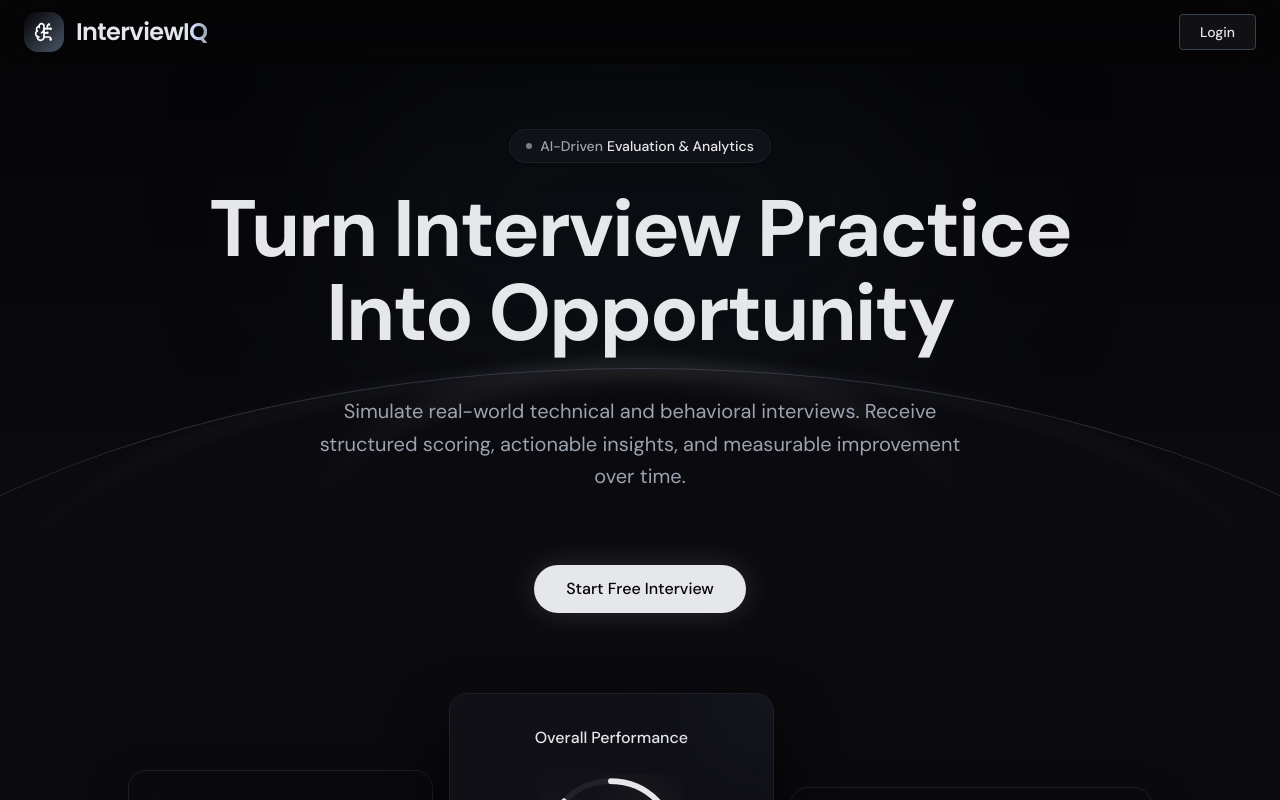
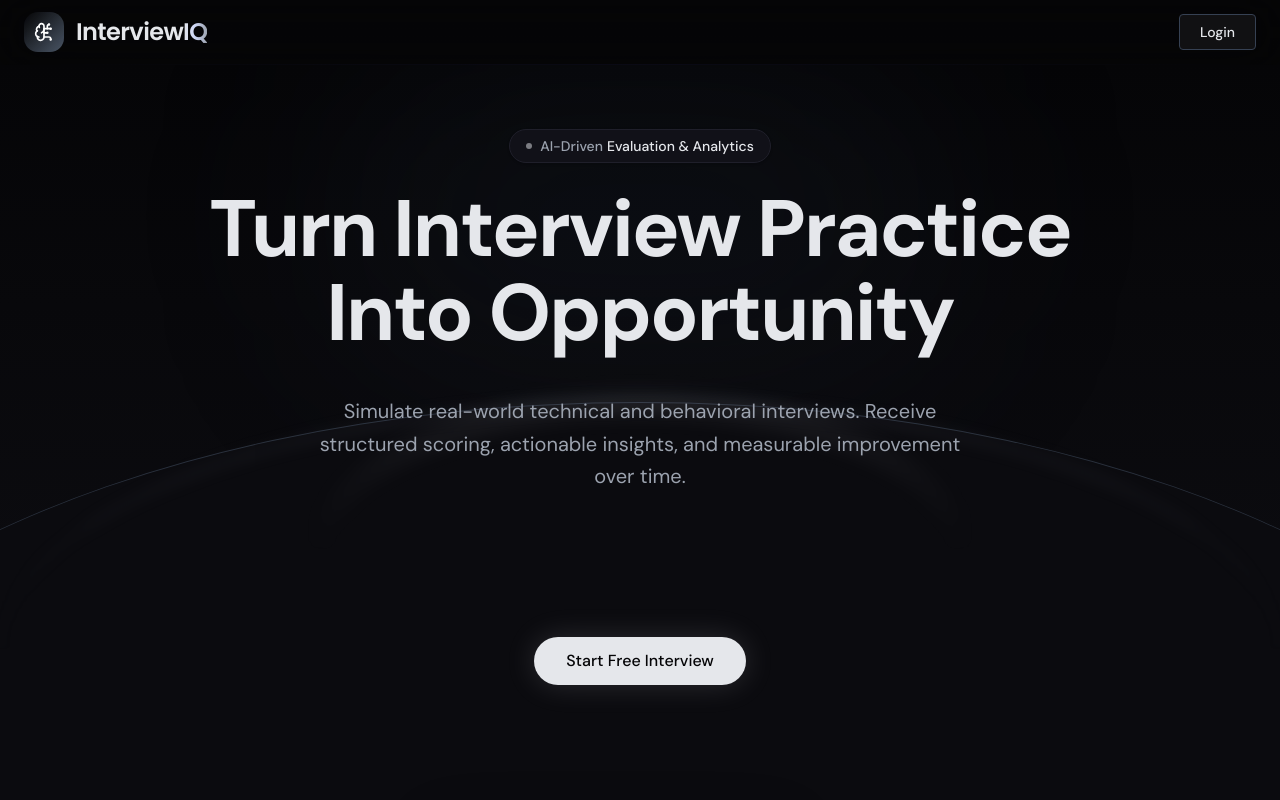
Before and after one commit to Himanshuazad03/InterviewIQ, a Next.js app: page / in a window 1280 px wide. Shown: the top 800 px of the page. Built offline with nearby package versions, Linux system fonts and the light colour scheme; no server answers.

Commit message:
updated hero section

```diff
--- a/src/components/landing/HeroSection.tsx
+++ b/src/components/landing/HeroSection.tsx
@@ -21,9 +21,7 @@ export function HeroSection() {
               aria-hidden="true"
             />
             AI-Driven{" "}
-              <span className="text-[#E5E7EB] ml-1">
-                Evaluation & Analytics
-              </span>
+            <span className="text-[#E5E7EB] ml-1">Evaluation & Analytics</span>
           </div>
           <h1 className="text-4xl sm:text-6xl lg:text-[5rem] font-bold leading-[1.05] tracking-tight text-[#E5E7EB] pb-2 text-center max-w-4xl">
             Turn Interview Practice{" "}
@@ -32,17 +30,17 @@ export function HeroSection() {
 
           <p className="text-lg sm:text-xl text-[#9CA3AF] leading-relaxed max-w-2xl font-normal mt-2">
             Simulate real-world technical and behavioral interviews. Receive
-              structured scoring, actionable insights, and measurable
-              improvement over time.
+            structured scoring, actionable insights, and measurable improvement
+            over time.
           </p>
         </div>
 
-          <div className="w-full flex justify-center mt-32 sm:mt-18 mb-12 relative z-20 animate-in fade-in slide-in-from-bottom-8 duration-700 delay-150 fill-mode-both">
-            <div className="flex flex-col sm:flex-row gap-4 w-full sm:w-auto">
-              <Link href="/dashboard/interviews" className="w-full sm:w-auto">
+        <div className="w-full flex justify-center items-center mt-32 sm:mt-18 mb-12 relative z-20 animate-in fade-in slide-in-from-bottom-8 duration-700 delay-150 fill-mode-both">
+          <div className="w-full flex justify-center items-center mt-20 sm:mt-18 mb-12 relative z-20 animate-in fade-in slide-in-from-bottom-8 duration-700 delay-150 fill-mode-both">
+            <Link href="/dashboard/interviews">
               <Button
                 size="lg"
-                  className="w-sm sm:w-auto h-12 px-4 md:px-8 rounded-full bg-[#E5E7EB] text-[#050507] hover:bg-white md:font-medium font-medium text-sm md:text-base transition-colors duration-200 shadow-[0_0_30px_rgba(229,231,235,0.15)]"
+                className="h-12 px-6 md:px-8 rounded-full bg-[#E5E7EB] text-[#050507] hover:bg-white font-medium text-sm md:text-base transition-colors duration-200 shadow-[0_0_30px_rgba(229,231,235,0.15)]"
               >
                 Start Free Interview
               </Button>
```
Lines whose indentation alone changed are shown as unchanged.
